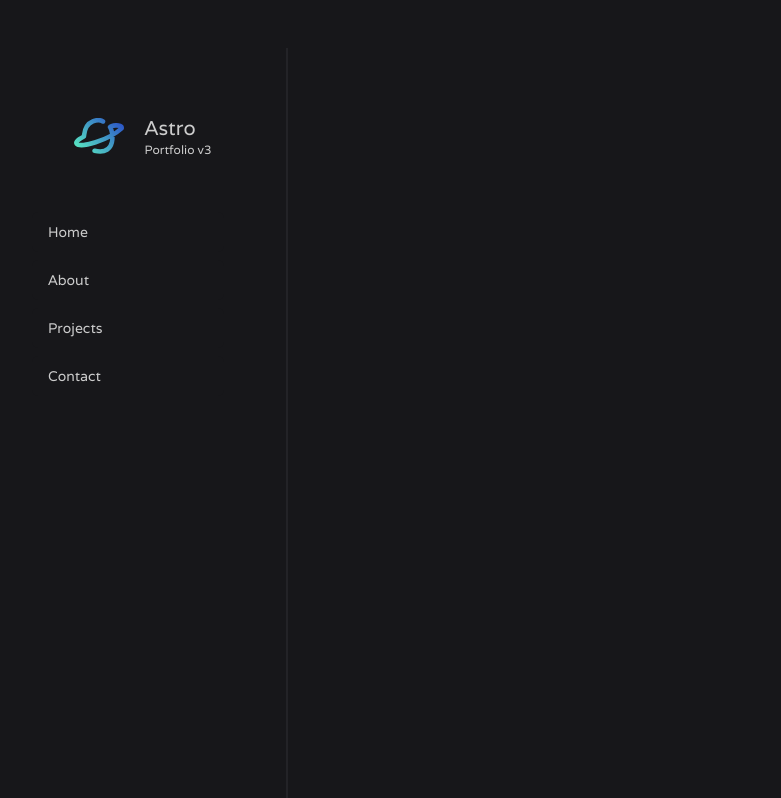
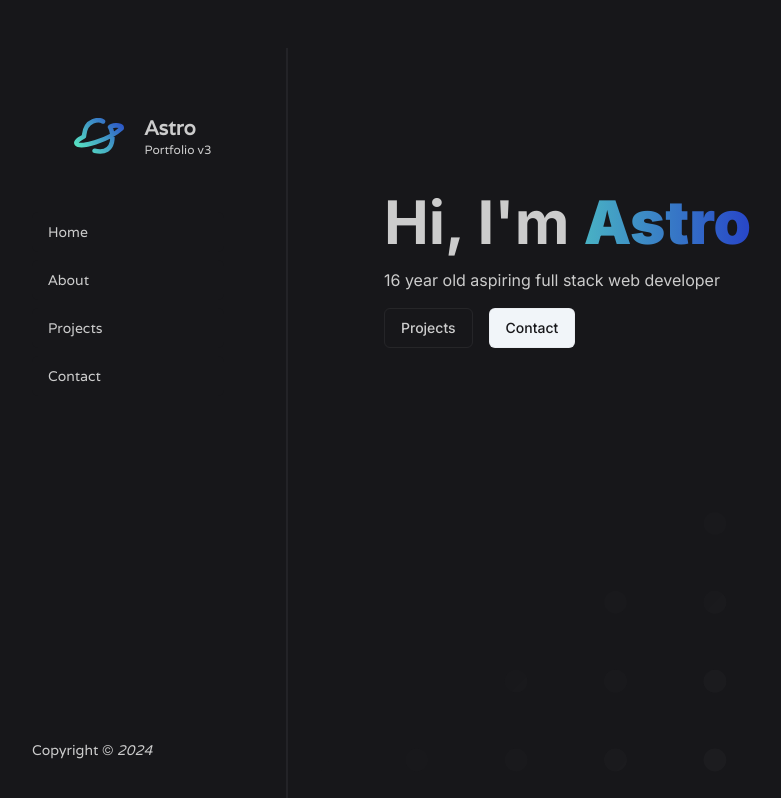
Before and after one commit to astro-develops/portfolio, a Next.js app: page / in a window 1280 px wide. Shown: the whole page, without its empty margins (0-781 px from the left). Built offline with nearby package versions, Linux system fonts and the light colour scheme.

Commit message:
homepage + styling for all pages

```diff
--- /dev/null
+++ b/app/about/page.tsx
@@ -0,0 +1,19 @@
+"use client";
+
+import Image from "next/image";
+import { Button } from "@/components/ui/button";
+import { useToast } from "@/components/ui/use-toast";
+import { FaDiscord, FaGithub } from "react-icons/fa";
+import { MdEmail } from "react-icons/md";
+
+export default function Home() {
+  const { toast } = useToast();
+
+  return (
+    <main className="flex min-h-screen flex-col p-24 text-[#CCC] ml-72 bg-[url('/a.svg')] bg-no-repeat bg-cover bg-center">
+      <h1 className="text-6xl font-bold mt-24 font-bold">
+      <b className="bg-clip-text text-transparent bg-gradient-to-r from-[#49B2C4] to-[#2745C8]">About</b>
+      </h1>
+    </main>
+  );
+}
--- a/app/contacts/page.tsx
+++ b/app/contacts/page.tsx
@@ -10,9 +10,9 @@ export default function Home() {
   const { toast } = useToast();
 
   return (
-    <main className="flex min-h-screen flex-col p-24 text-[#CCC] ml-72">
-      <h1 className="text-5xl font-bold bg-clip-text text-transparent bg-gradient-to-r from-[#49B2C4] to-[#2745C8] mt-24">
-        Contact Me
+    <main className="flex min-h-screen flex-col p-24 text-[#CCC] ml-72 bg-[url('/a.svg')] bg-no-repeat bg-cover bg-center">
+      <h1 className="text-6xl font-bold mt-24 font-bold">
+      <b className="bg-clip-text text-transparent bg-gradient-to-r from-[#49B2C4] to-[#2745C8]">Contact Me</b>
       </h1>
       <p className="my-6">Feel free to reach out to me via the following</p>
       <div className="my-12 flex flex-col justify-left items-left gap-4">
--- a/app/page.tsx
+++ b/app/page.tsx
@@ -9,8 +9,15 @@ export default function Home() {
   const { toast } = useToast()
 
   return (
-    <main className="flex min-h-screen flex-col items-center justify-between p-24 bg-[#17171A]">
-
+    <main className="flex min-h-screen flex-col p-24 text-[#CCC] ml-72 bg-[url('/a.svg')] bg-no-repeat bg-cover bg-center">
+      <h1 className="text-6xl font-bold mt-24 font-bold">
+        Hi, I'm <b className="bg-clip-text text-transparent bg-gradient-to-r from-[#49B2C4] to-[#2745C8]">Astro</b>
+      </h1>
+      <p className="text-[#CCC] my-4">16 year old aspiring full stack web developer</p>
+      <div className="flex flex-row gap-4">
+        <a href="./projects"><Button variant="outline">Projects</Button></a>
+        <a href="./contacts"><Button variant="lightoutline">Contact</Button></a>
+      </div>
     </main>
   );
 }
--- /dev/null
+++ b/app/projects/page.tsx
@@ -0,0 +1,19 @@
+"use client";
+
+import Image from "next/image";
+import { Button } from "@/components/ui/button";
+import { useToast } from "@/components/ui/use-toast";
+import { FaDiscord, FaGithub } from "react-icons/fa";
+import { MdEmail } from "react-icons/md";
+
+export default function Home() {
+  const { toast } = useToast();
+
+  return (
+    <main className="flex min-h-screen flex-col p-24 text-[#CCC] ml-72 bg-[url('/a.svg')] bg-no-repeat bg-cover bg-center">
+      <h1 className="text-6xl font-bold mt-24 font-bold">
+      <b className="bg-clip-text text-transparent bg-gradient-to-r from-[#49B2C4] to-[#2745C8]">Projects</b>
+      </h1>
+    </main>
+  );
+}
--- a/components/nav.tsx
+++ b/components/nav.tsx
@@ -11,14 +11,14 @@ export default function Nav() {
         <div className="flex items-center gap-5 justify-center h-20">
           <Image src="/logo.svg" width="50" height="50" alt="logo" />
           <div className="flex flex-col">
-          <h1 className="text-xl">Astro</h1>
-          <p className="text-xs">Portfolio v3</p>
+          <h1 className="text-xl font-bold">Astro</h1>
+          <p className="text-xs font-light">Portfolio v3</p>
           </div>
         </div>
         <ul className="flex flex-col py-8">
           <li>
             <a
-              href="#"
+              href="./"
               className="text-sm font-medium flex flex-row items-center h-12 transform hover:translate-x-2 transition-transform ease-in duration-200 text-gray-500 hover:text-gray-800"
             >
               <Button variant="secondary" className="w-48">
@@ -28,7 +28,7 @@ export default function Nav() {
           </li>
           <li>
             <a
-              href="#"
+              href="./about"
               className="text-sm font-medium flex flex-row items-center h-12 transform hover:translate-x-2 transition-transform ease-in duration-200 text-gray-500 hover:text-gray-800"
             >
               <Button variant="secondary" className="w-48">
@@ -38,7 +38,7 @@ export default function Nav() {
           </li>
           <li>
             <a
-              href="#"
+              href="./projects"
               className="text-sm font-medium flex flex-row items-center h-12 transform hover:translate-x-2 transition-transform ease-in duration-200 text-gray-500 hover:text-gray-800"
             >
               <Button variant="secondary" className="w-48">
@@ -57,6 +57,10 @@ export default function Nav() {
             </a>
           </li>
         </ul>
+        <div className="fixed bottom-10 text-sm">
+          <p>Copyright © <i className="italic">2024</i></p>
+
+        </div>
       </div>
     </>
   );
--- a/components/ui/button.tsx
+++ b/components/ui/button.tsx
@@ -1,22 +1,25 @@
-import * as React from "react"
-import { Slot } from "@radix-ui/react-slot"
-import { cva, type VariantProps } from "class-variance-authority"
+import * as React from "react";
+import { Slot } from "@radix-ui/react-slot";
+import { cva, type VariantProps } from "class-variance-authority";
 
-import { cn } from "@/lib/utils"
+import { cn } from "@/lib/utils";
 
 const buttonVariants = cva(
   "inline-flex items-center whitespace-nowrap rounded-md text-sm font-medium ring-offset-white transition-colors focus-visible:outline-none focus-visible:ring-2 focus-visible:ring-slate-950 focus-visible:ring-offset-2 disabled:pointer-events-none disabled:opacity-50 dark:ring-offset-slate-950 dark:focus-visible:ring-slate-300",
   {
     variants: {
       variant: {
-        default: "bg-slate-900 text-slate-50 hover:bg-slate-900/90 dark:bg-slate-50 dark:text-slate-900 dark:hover:bg-slate-50/90",
+        default:
+          "bg-slate-900 text-slate-50 hover:bg-slate-900/90 dark:bg-slate-50 dark:text-slate-900 dark:hover:bg-slate-50/90",
         destructive:
           "bg-red-500 text-slate-50 hover:bg-red-500/90 dark:bg-red-900 dark:text-slate-50 dark:hover:bg-red-900/90",
         outline:
-          "border border-slate-200 bg-white hover:bg-slate-100 hover:text-slate-900 dark:border-slate-800 dark:bg-slate-950 dark:hover:bg-slate-800 dark:hover:text-slate-50",
-        secondary:
-          "bg-[#17171A] text-[#CCC] text-left",
-        ghost: "hover:bg-slate-100 hover:text-slate-900 dark:hover:bg-slate-800 dark:hover:text-slate-50",
+          "border border-[#AAAAAA1a] bg-[#00000000] hover:bg-[#29292C] dark:border-slate-800 dark:bg-slate-950 dark:hover:bg-slate-800 dark:hover:text-slate-50",
+        lightoutline:
+          "border border-[#AAAAAA1a] text-[#17171A] bg-slate-100 hover:bg-slate-300 hover:text-slate-900 dark:border-slate-800 dark:bg-slate-950 dark:hover:bg-slate-800 dark:hover:text-slate-50",
+        secondary: "bg-[#17171A] text-[#CCC] text-left",
+        ghost:
+          "hover:bg-slate-100 hover:text-slate-900 dark:hover:bg-slate-800 dark:hover:text-slate-50",
         link: "text-slate-900 underline-offset-4 hover:underline dark:text-slate-50",
       },
       size: {
@@ -31,26 +34,26 @@ const buttonVariants = cva(
       size: "default",
     },
   }
-)
+);
 
 export interface ButtonProps
   extends React.ButtonHTMLAttributes<HTMLButtonElement>,
     VariantProps<typeof buttonVariants> {
-  asChild?: boolean
+  asChild?: boolean;
 }
 
 const Button = React.forwardRef<HTMLButtonElement, ButtonProps>(
   ({ className, variant, size, asChild = false, ...props }, ref) => {
-    const Comp = asChild ? Slot : "button"
+    const Comp = asChild ? Slot : "button";
     return (
       <Comp
         className={cn(buttonVariants({ variant, size, className }))}
         ref={ref}
         {...props}
       />
-    )
+    );
   }
-)
-Button.displayName = "Button"
+);
+Button.displayName = "Button";
 
-export { Button, buttonVariants }
+export { Button, buttonVariants };
```
Also changed, not shown: public/a.svg (added).
